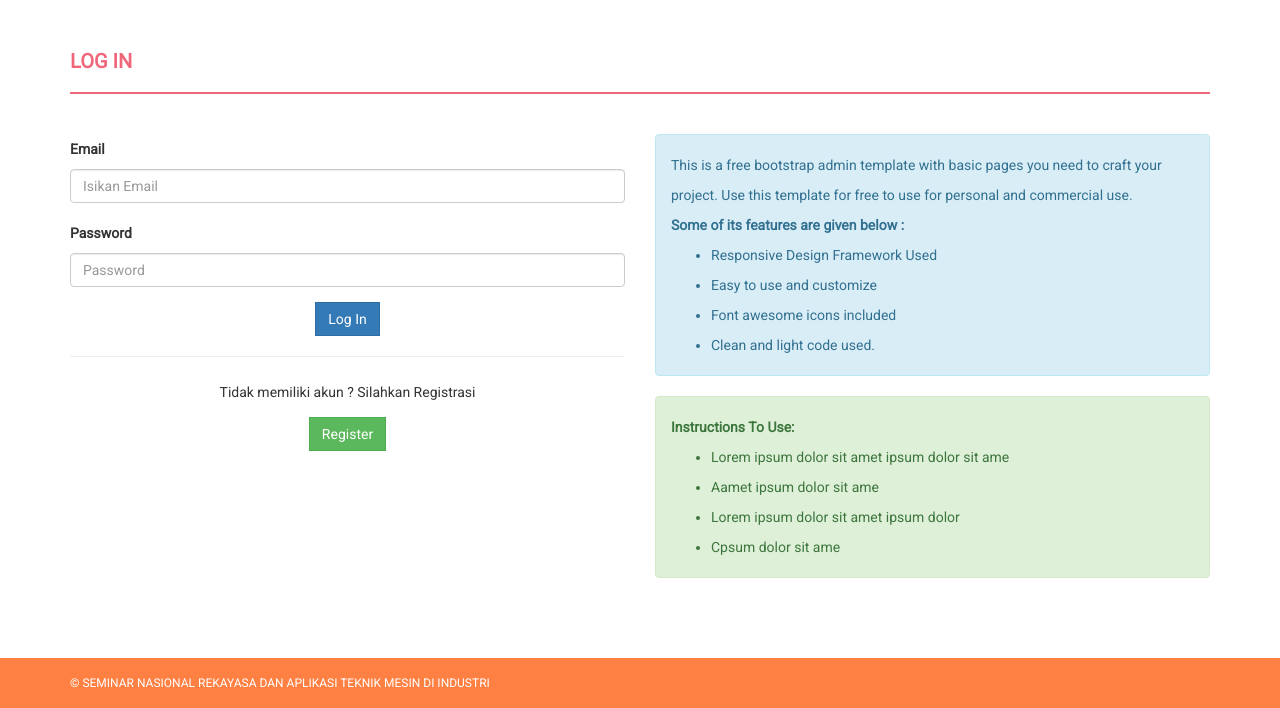
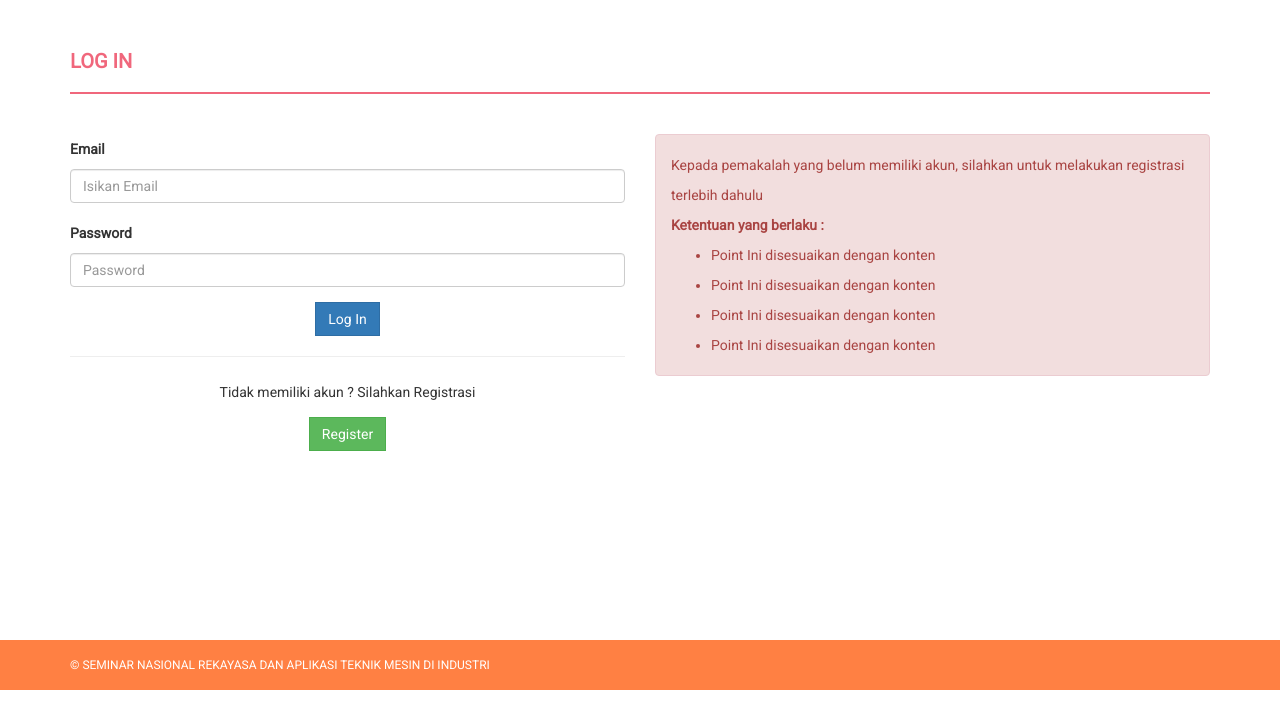
Before and after one commit to AlhimnyDU/e-jurnal, a CodeIgniter app: page /database/index.php/login/index in a window 1280 px wide. Shown: the part 172-880 px from the top of the page. Run offline with CodeIgniter, Linux system fonts and the light colour scheme; some libraries are stand-ins or nearby versions.

Commit message:
lastedited

```diff
--- a/application/views/login/login.php
+++ b/application/views/login/login.php
@@ -28,45 +28,27 @@
                     </form>
                 </div>
                 <div class="col-md-6">
-                    <div class="alert alert-info">
-                        This is a free bootstrap admin template with basic pages you need to craft your project.
-                        Use this template for free to use for personal and commercial use.
+                    <div class="alert alert-danger">
+                        Kepada pemakalah yang belum memiliki akun, silahkan untuk melakukan registrasi terlebih dahulu
                         <br />
-                         <strong> Some of its features are given below :</strong>
+                         <strong> Ketentuan yang berlaku :</strong>
                         <ul>
                             <li>
-                                Responsive Design Framework Used
+                                Point Ini disesuaikan dengan konten
                             </li>
                             <li>
-                                Easy to use and customize
+                                Point Ini disesuaikan dengan konten
                             </li>
                             <li>
-                                Font awesome icons included
+                                Point Ini disesuaikan dengan konten
                             </li>
                             <li>
-                                Clean and light code used.
+                                Point Ini disesuaikan dengan konten
                             </li>
                         </ul>
 
                     </div>
-                    <div class="alert alert-success">
-                         <strong> Instructions To Use:</strong>
-                        <ul>
-                            <li>
-                               Lorem ipsum dolor sit amet ipsum dolor sit ame
-                            </li>
-                            <li>
-                                 Aamet ipsum dolor sit ame
-                            </li>
-                            <li>
-                               Lorem ipsum dolor sit amet ipsum dolor
-                            </li>
-                            <li>
-                                 Cpsum dolor sit ame
-                            </li>
-                        </ul>
 
-                    </div>
                 </div>
 
             </div>
```
Also changed, not shown: application/views/home/home.php (+8 -13 lines), assets/homepage/assets/img/brands/b2.jpg (added), assets/homepage/assets/img/brands/b3.jpg (added), assets/homepage/assets/img/brands/b4.png (added).
